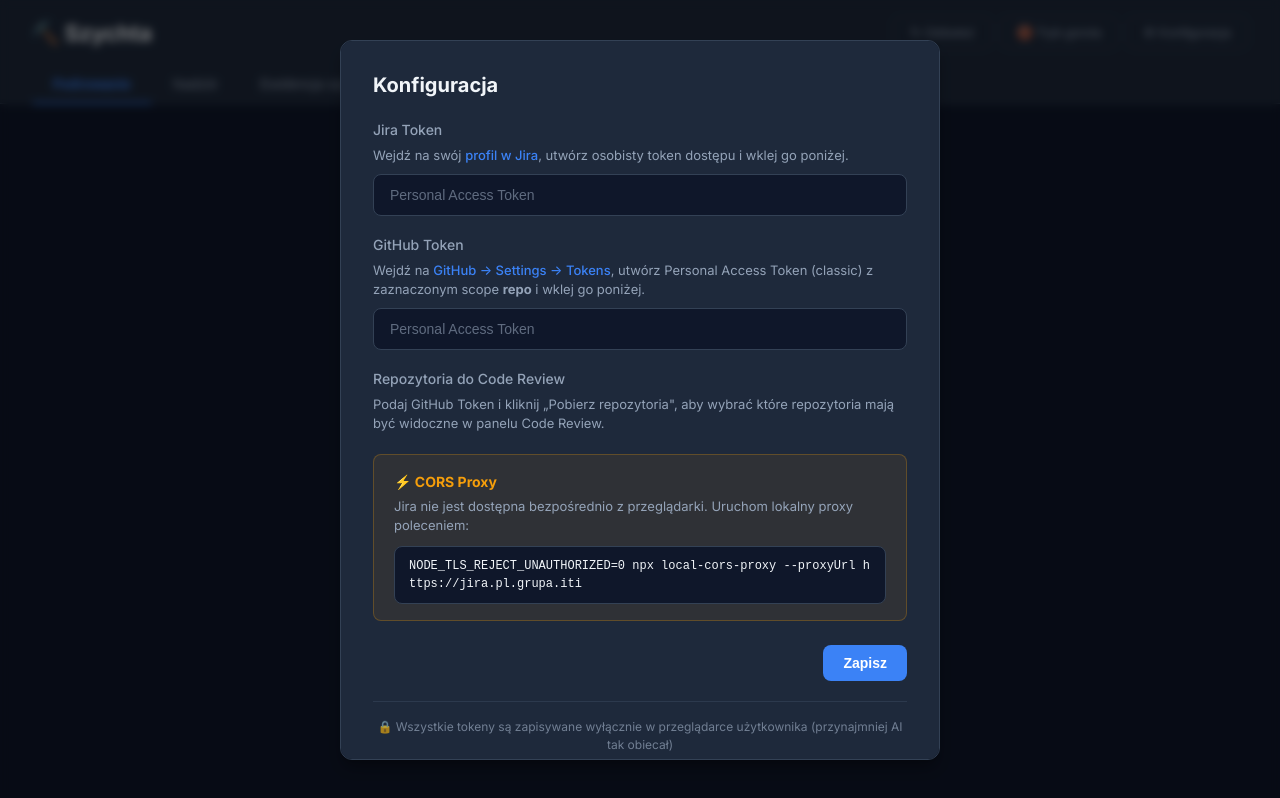
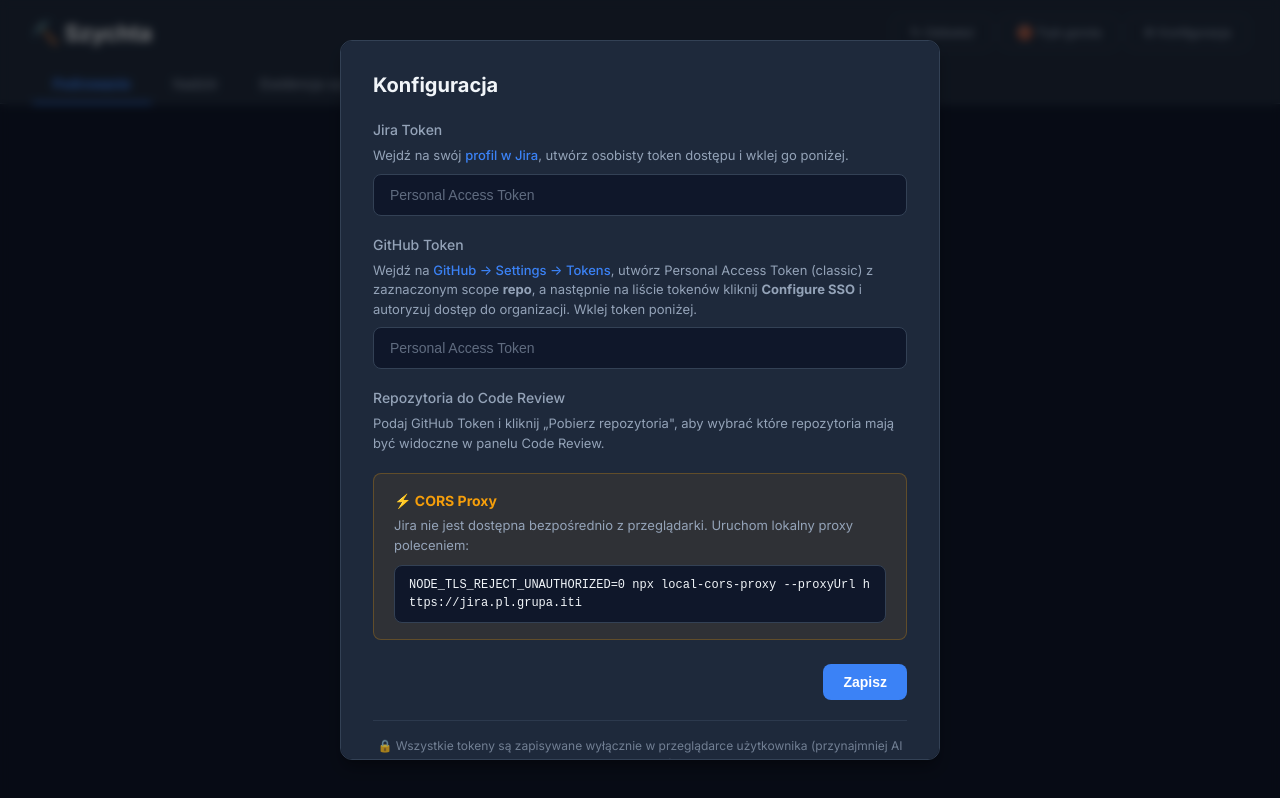
Before and after one commit to swojdyga-discovery/szychta, a React (Vite) app: page / in a window 1280 px wide. Built offline with nearby package versions, Linux system fonts and the light colour scheme.

Commit message:
Lepsza instrukcja

```diff
--- a/src/App.tsx
+++ b/src/App.tsx
@@ -123,7 +123,7 @@
               <a href="https://github.com/settings/tokens/new" target="_blank" rel="noopener noreferrer">
                 GitHub → Settings → Tokens
               </a>
-              , utwórz Personal Access Token (classic) z zaznaczonym scope <strong>repo</strong> i wklej go poniżej.
+              , utwórz Personal Access Token (classic) z zaznaczonym scope <strong>repo</strong>, a następnie na liście tokenów kliknij <strong>Configure SSO</strong> i autoryzuj dostęp do organizacji. Wklej token poniżej.
             </p>
             <div className="config-gh-row">
               <input
```
